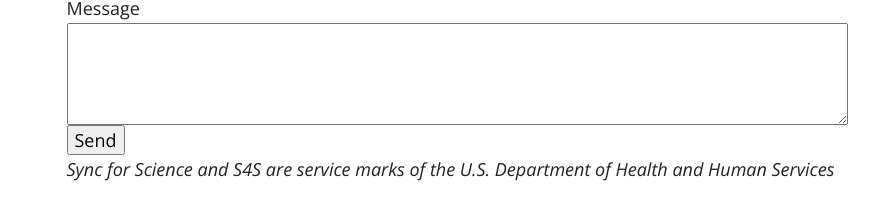
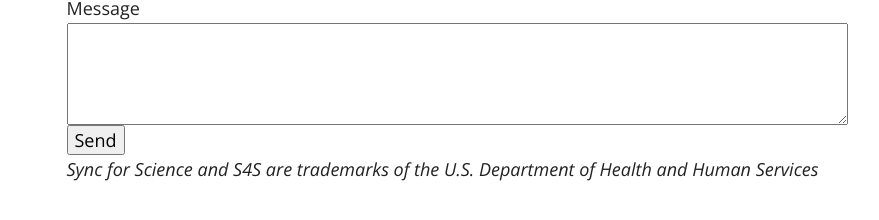
Before and after one commit to sync-for-science/sync-for-science.github.io, a Jekyll site: the page built from index.md, in a window 1280 px wide and 900 px high, scrolled down 1572 px. Shown: the part 627-847 px from the top of the window, without its empty margins (186-1065 px from the left). Built offline with Jekyll 4.4.1, drawn with Linux system fonts in a browser that asks for light colours; nearby versions of some CDN libraries; our own code applies the rules of GitHub Pages for plain Markdown files; some of the changed text lies outside the part shown.

Commit message:
Service Mark --> trademark

```diff
--- a/index.md
+++ b/index.md
@@ -91,4 +91,4 @@
     <input type="hidden" name="_next" value="http://syncfor.science/thanks" />
 </form>
 
-<em>Sync for Science and S4S are service marks of the U.S. Department of Health and Human Services</em>
+<em>Sync for Science and S4S are trademarks of the U.S. Department of Health and Human Services</em>
```
Also changed, not shown: other parts of index.md (+1 -1 lines).
